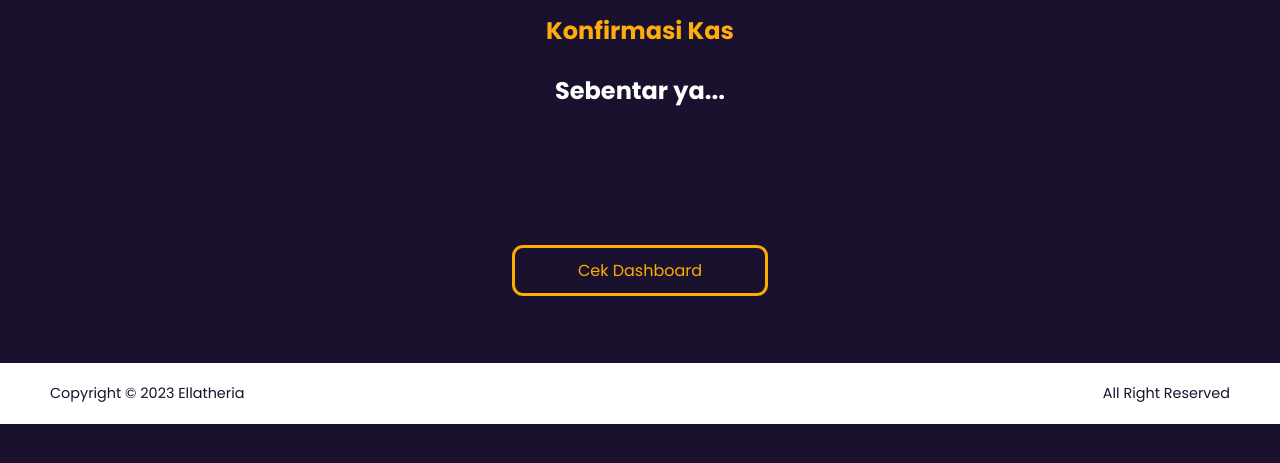
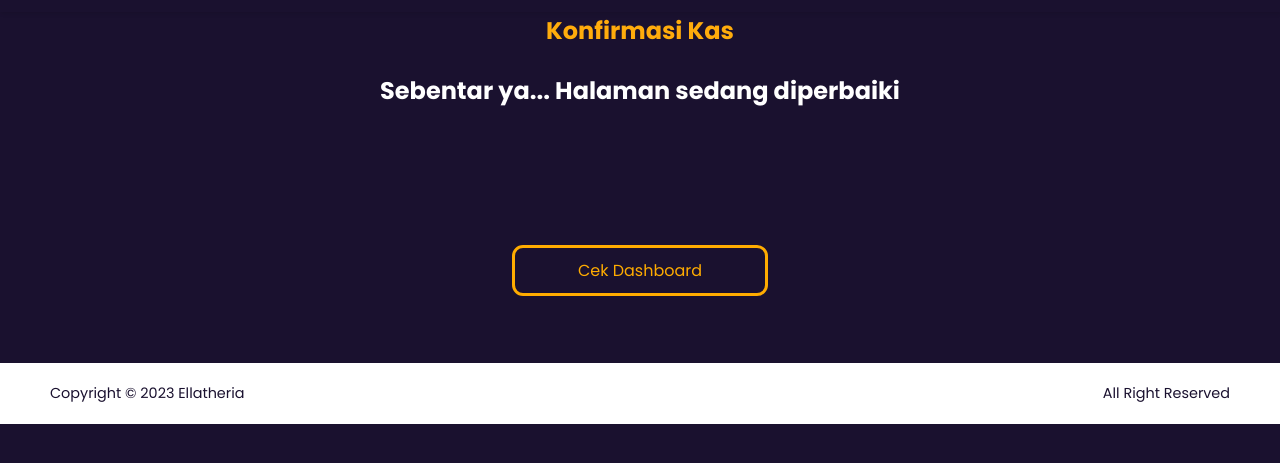
Before and after one commit to januaradhin/Ellatheria, a plain HTML site: page konfirmasikas.html in a window 1280 px wide. Shown: the part 57-520 px from the top of the page. Drawn offline with nearby package versions, Linux system fonts and the light colour scheme.

Commit message:
update konfirmasikas.html

```diff
--- a/konfirmasikas.html
+++ b/konfirmasikas.html
@@ -95,7 +95,7 @@
 
             <br>
 
-<h1>Sebentar ya...</h1>
+<h1>Sebentar ya... Halaman sedang diperbaiki</h1>
 
     </section>
     <section class="button_cek">
```
